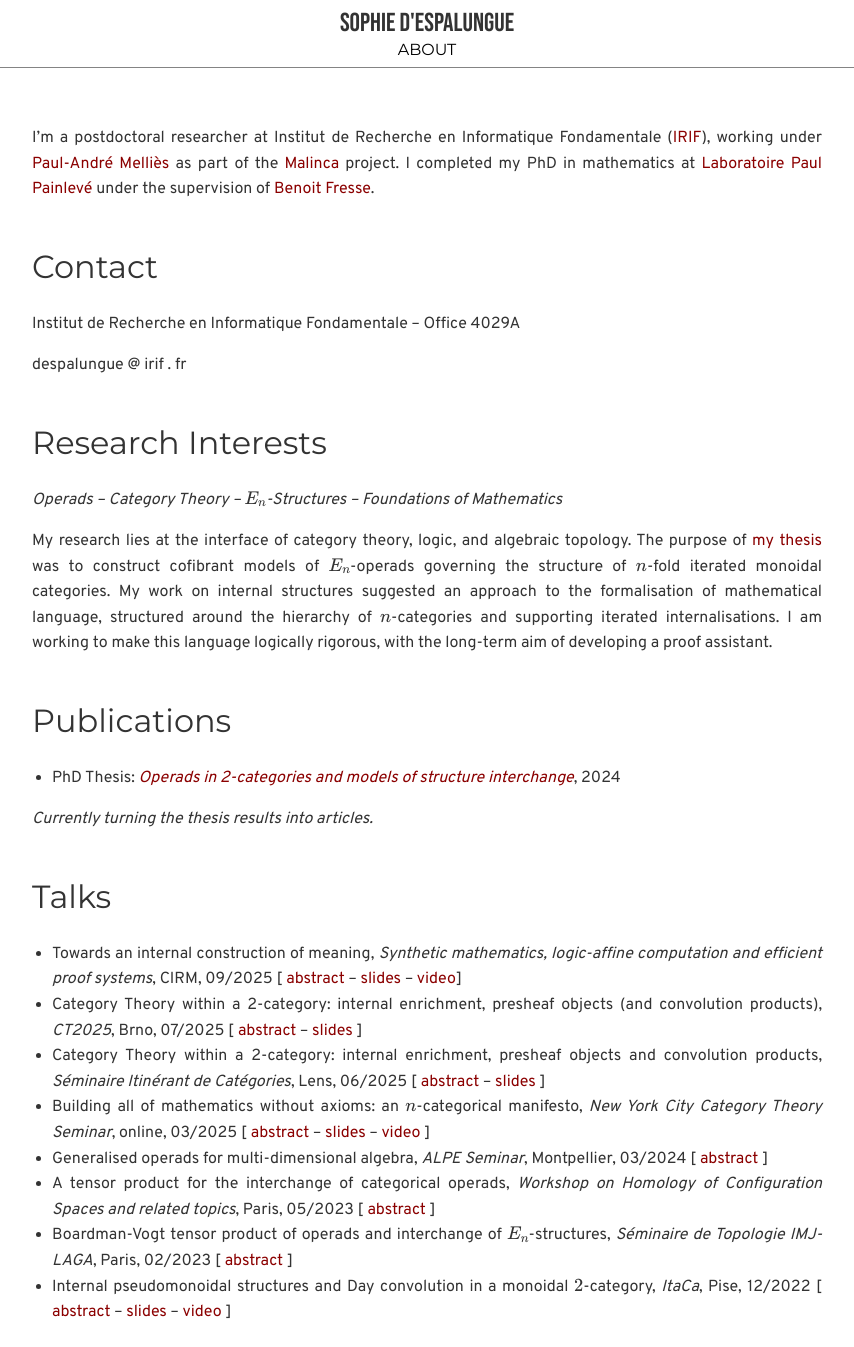
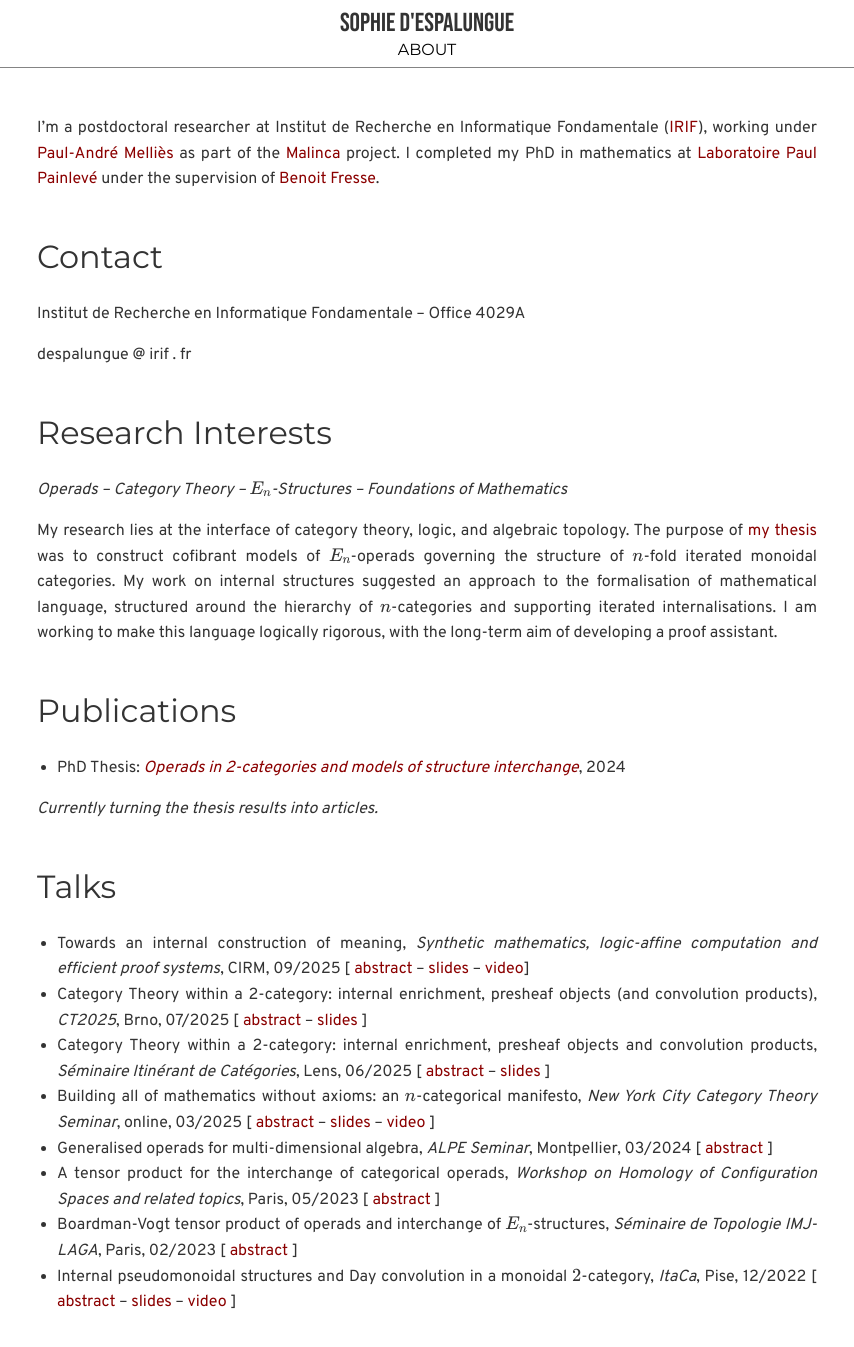
Before and after one commit to sdspmon/math, a Jekyll site: the page built from index.md, in a window 1280 px wide and 1347 px high. Shown: the whole window, without its empty margins (213-1067 px from the left). Built offline with Jekyll 4.4.1, drawn with Linux system fonts in a browser that asks for light colours; formulas are drawn with MathJax 3.

Commit message:
Update custom.css

```diff
--- a/assets/css/custom.css
+++ b/assets/css/custom.css
@@ -31,10 +31,10 @@
 /* Style de contenu générique. En fait plutot sur la page principale. padding-top: 100px pour que ce soit sous le header ;*/
 .content {
     max-width: 800px;
-    padding: 5px;
+    padding: 10px;
     margin: 0 auto;
     text-align: justify;
-    padding-top: 110px;
+    padding-top: 100px;
 }
 
 /* Header Style */
```
